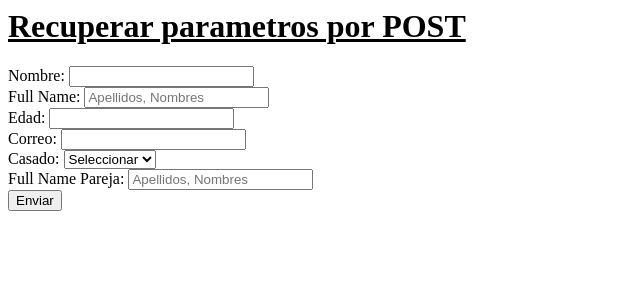
After one commit to rajila/coursephp, a PHP site: page /validaciones.php in a window 1280 px wide. The commit adds this page. Shown: the top 300 px of the page, without its empty margins (0-640 px from the left). Run offline with PHP 8.4, Linux system fonts and the light colour scheme.

Commit message:
validaciones class custom

```diff
--- /dev/null
+++ b/validaciones.php
@@ -0,0 +1,67 @@
+<?php
+    require_once('Validacion.php');
+
+    echo "<h1><u>Recuperar parametros por POST</u></h1>";
+
+    if ( isset($_REQUEST['submit']) ) {
+        $nombre = empty($_POST['nombre']) ? '' : $_POST['nombre'];
+        $edad = empty($_POST['edad']) ? null : $_POST['edad'];
+        $correo = empty($_POST['correo']) ? '' : $_POST['correo'];
+        $fullname = empty($_POST['fullname']) ? '' : $_POST['fullname'];
+        $casado = empty($_POST['casado']) ? '' : $_POST['casado'];
+        $fullnamepareja = empty($_POST['fullnamepareja']) ? '' : $_POST['fullnamepareja'];
+
+        if ( trim($nombre) === '') echo "<p>El nombre no puede estar vacio</p>";
+        else echo "<p>El nombre es: $nombre</p>";
+
+        if ( filter_var($edad, FILTER_VALIDATE_INT) ) echo "<p>La edad es: $edad</p>";
+        else echo "<p>La edad no puede estar vacia</p>";
+
+        if ( filter_var($correo, FILTER_VALIDATE_EMAIL) ) echo "<p>El correo es: $correo</p>";
+        else echo "<p>El correo no puede estar vacio</p>";
+
+        if ( filter_var($fullname, FILTER_CALLBACK, array('options' => 'Validacion::validateFullName')) ) echo "<p>El fullname es: $fullname</p>";
+        else echo "<p>El fullname esta incorrecto</p>";
+
+        if ( trim($casado) === '') echo "<p>El campo CASADO no puede estar vacio</p>";
+        else echo "<p>El casado es: $casado</p>";
+
+        if ( filter_var($fullnamepareja, FILTER_CALLBACK, array('options' => Validacion::validatePareja($casado))) ) echo "<p>El fullnamepareja (OK) es: $fullnamepareja</p>";
+        else echo "<p>El fullname esta incorrecto</p>";
+    }
+?>
+
+<div>
+    <!-- action vacio: envia al mismo archivo php-->
+    <form method="post" action="">
+        <div>
+            <label for="nombre">Nombre:</label>
+            <input type="text" name="nombre" id="nombre" required />
+        </div>
+        <div>
+            <label for="fullname">Full Name:</label>
+            <input type="text" name="fullname" id="fullname" required placeholder="Apellidos, Nombres" />
+        </div>
+        <div>
+            <label for="edad">Edad:</label>
+            <input type="number" name="edad" id="edad" required />
+        </div>
+        <div>
+            <label for="Correo">Correo:</label>
+            <input type="email" name="correo" id="correo" required />
+        </div>
+        <div>
+            <label for="Correo">Casado:</label>
+            <select name="casado" required>
+                <option value="">Seleccionar</option>
+                <option value="SI">Si</option>
+                <option value="NO">No</option>
+            </select>
+        </div>
+        <div>
+            <label for="fullnamepareja">Full Name Pareja:</label>
+            <input type="text" name="fullnamepareja" id="fullnamepareja" placeholder="Apellidos, Nombres" />
+        </div>
+        <input type="submit" value="Enviar" name="submit" />
+    </form>
+</div>
```
Also changed, not shown: index.php (+31 -0 lines).
